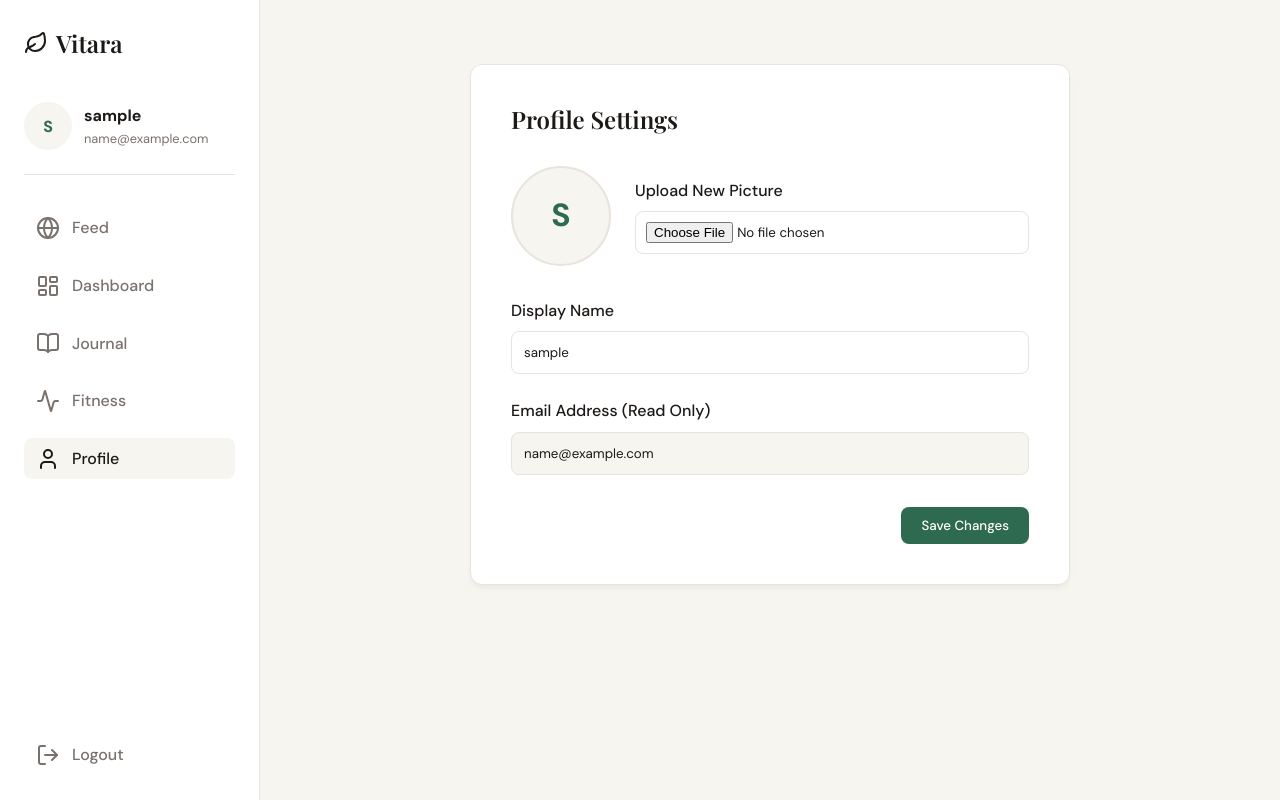
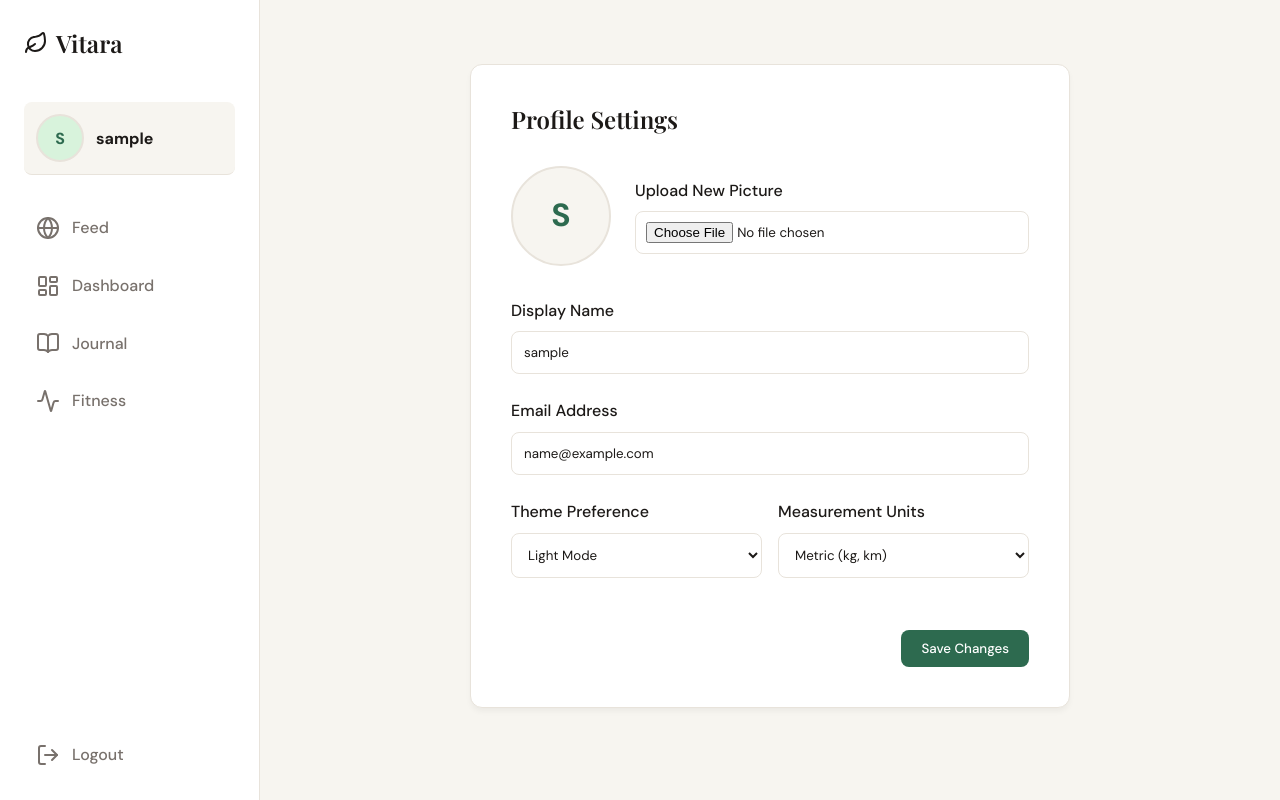
Before and after one commit to MathiasKES/Vitara, a Flask app: page /profile in a window 1280 px wide. Run offline with Flask 3, Linux system fonts and the light colour scheme; the visitor is signed in with stand-in values (Sample User, id 1); some web fonts are replaced.

Commit message:
feat: complete Phase 4 (App Polish & Profile Upgrades)

```diff
--- a/app/main/routes.py
+++ b/app/main/routes.py
@@ -3,6 +3,7 @@ import secrets
 from flask import Blueprint, render_template, redirect, url_for, request, current_app, flash
 from flask_login import login_required, current_user
 from app import db
+from app.models.user import User
 
 main_bp = Blueprint('main', __name__)
 
@@ -37,11 +38,41 @@ def profile():
                 flash('Profile picture updated.', 'success')
 
         display_name = request.form.get('display_name')
+        email = request.form.get('email')
+        theme = request.form.get('theme')
+        units = request.form.get('units')
+
+        if email and email != current_user.email:
+            existing_user = User.query.filter_by(email=email).first()
+            if existing_user:
+                flash('Email address is already in use.', 'danger')
+            else:
+                current_user.email = email
+                db.session.commit()
+                flash('Email updated.', 'success')
+
         if display_name:
             current_user.display_name = display_name
-            db.session.commit()
-            flash('Profile details updated.', 'success')
+        if theme:
+            current_user.theme = theme
+        if units:
+            current_user.units = units
+
+        db.session.commit()
+        flash('Profile settings updated.', 'success')
 
         return redirect(url_for('main.profile'))
 
     return render_template('main/profile.html')
+
+@main_bp.route('/profile/remove_pic', methods=['POST'])
+@login_required
+def remove_profile_pic():
+    if current_user.profile_pic_path:
+        upload_path = os.path.join(current_app.root_path, 'static', 'uploads', current_user.profile_pic_path)
+        if os.path.exists(upload_path):
+            os.remove(upload_path)
+        current_user.profile_pic_path = None
+        db.session.commit()
+        flash('Profile picture removed.', 'success')
+    return redirect(url_for('main.profile'))
--- a/app/models/user.py
+++ b/app/models/user.py
@@ -16,6 +16,8 @@ class User(UserMixin, db.Model):
     is_approved = db.Column(db.Boolean, default=False)
     allows_admin_emails = db.Column(db.Boolean, default=True)
     profile_pic_path = db.Column(db.String(255), nullable=True)
+    theme = db.Column(db.String(20), default='light')
+    units = db.Column(db.String(20), default='metric')
     created_at = db.Column(db.DateTime, default=lambda: datetime.now(timezone.utc))
     last_seen = db.Column(db.DateTime, default=lambda: datetime.now(timezone.utc))
 
--- a/app/static/css/base.css
+++ b/app/static/css/base.css
@@ -26,6 +26,16 @@
     --color-accent: #4ADE80;
     --color-accent-lt: #14532D;
   }
+}
+
+body.dark-theme {
+  --color-bg: #1C1917;
+  --color-surface: #292524;
+  --color-border: #44403C;
+  --color-text: #F7F5F0;
+  --color-muted: #A8A29E;
+  --color-accent: #4ADE80;
+  --color-accent-lt: #14532D;
 }
 
 * {
--- a/app/templates/base.html
+++ b/app/templates/base.html
@@ -17,7 +17,7 @@
     <script src="https://unpkg.com/lucide@latest"></script>
     {% block head %}{% endblock %}
 </head>
-<body>
+<body class="{{ 'dark-theme' if current_user.is_authenticated and current_user.theme == 'dark' else '' }}">
     <div class="app-container">
         {% if current_user.is_authenticated %}
         <aside class="sidebar">
@@ -25,19 +25,18 @@
                 <i data-lucide="leaf"></i> Vitara
             </div>
 
-            <div style="display: flex; align-items: center; gap: 12px; margin-bottom: 32px; padding-bottom: 24px; border-bottom: 1px solid var(--color-border);">
+            <a href="{{ url_for('main.profile') }}" class="nav-item {% if request.endpoint == 'main.profile' %}active{% endif %}" style="display: flex; align-items: center; gap: 12px; margin-bottom: 32px; padding: 12px; border-bottom: 1px solid var(--color-border); height: auto; justify-content: flex-start; text-decoration: none;">
                 {% if current_user.profile_pic_path %}
                 <img src="{{ url_for('static', filename='uploads/' + current_user.profile_pic_path) }}" alt="Profile" style="width: 48px; height: 48px; border-radius: 50%; object-fit: cover;">
                 {% else %}
-                <div style="width: 48px; height: 48px; border-radius: 50%; background-color: var(--color-bg); display: flex; align-items: center; justify-content: center; font-weight: 600; color: var(--color-accent);">
+                <div style="width: 48px; height: 48px; border-radius: 50%; background-color: var(--color-accent-lt); display: flex; align-items: center; justify-content: center; font-weight: 600; color: var(--color-accent); border: 2px solid var(--color-border);">
                     {{ current_user.display_name[0]|upper }}
                 </div>
                 {% endif %}
                 <div style="display: flex; flex-direction: column;">
                     <span style="font-weight: 600; color: var(--color-text);">{{ current_user.display_name }}</span>
-                    <span style="font-size: 0.8rem; color: var(--color-muted);">{{ current_user.email }}</span>
                 </div>
-            </div>
+            </a>
             <nav class="nav-menu">
                 <a href="{{ url_for('social.feed') }}" class="nav-item {% if request.endpoint == 'social.feed' %}active{% endif %}">
                     <i data-lucide="globe"></i> Feed
@@ -50,9 +49,6 @@
                 </a>
                 <a href="{{ url_for('fitness.index') }}" class="nav-item {% if request.endpoint and request.endpoint.startswith('fitness') %}active{% endif %}">
                     <i data-lucide="activity"></i> Fitness
-                </a>
-                <a href="{{ url_for('main.profile') }}" class="nav-item {% if request.endpoint == 'main.profile' %}active{% endif %}">
-                    <i data-lucide="user"></i> Profile
                 </a>
                 <div style="flex: 1"></div>
                 {% if current_user.is_admin %}
--- a/app/templates/fitness/index.html
+++ b/app/templates/fitness/index.html
@@ -64,7 +64,7 @@
                     <th>Exercise</th>
                     <th>Sets</th>
                     <th>Reps</th>
-                    <th>Weight</th>
+                    <th>Weight ({{ 'kg' if current_user.units == 'metric' else 'lb' }})</th>
                 </tr>
             </thead>
             <tbody>
--- a/app/templates/main/profile.html
+++ b/app/templates/main/profile.html
@@ -8,17 +8,23 @@
 
     <form method="POST" enctype="multipart/form-data" action="{{ url_for('main.profile') }}">
         <div style="display: flex; align-items: center; gap: 24px; margin-bottom: 32px;">
-            {% if current_user.profile_pic_path %}
-            <img src="{{ url_for('static', filename='uploads/' + current_user.profile_pic_path) }}" alt="Profile" style="width: 100px; height: 100px; border-radius: 50%; object-fit: cover; border: 2px solid var(--color-border);">
-            {% else %}
-            <div style="width: 100px; height: 100px; border-radius: 50%; background-color: var(--color-bg); display: flex; align-items: center; justify-content: center; font-size: 2rem; font-weight: 600; color: var(--color-accent); border: 2px solid var(--color-border);">
-                {{ current_user.display_name[0]|upper }}
+            <div style="position: relative; display: inline-block;">
+                {% if current_user.profile_pic_path %}
+                <img id="profile-preview" src="{{ url_for('static', filename='uploads/' + current_user.profile_pic_path) }}" alt="Profile" style="width: 100px; height: 100px; border-radius: 50%; object-fit: cover; border: 2px solid var(--color-border);">
+                <button type="button" onclick="document.getElementById('remove-pic-form').submit();" style="position: absolute; top: 0; right: 0; background: var(--color-danger); color: white; border: none; border-radius: 50%; width: 24px; height: 24px; cursor: pointer; display: flex; align-items: center; justify-content: center;" title="Remove Picture">
+                    <i data-lucide="x" style="width: 14px; height: 14px;"></i>
+                </button>
+                {% else %}
+                <img id="profile-preview" src="" style="display: none; width: 100px; height: 100px; border-radius: 50%; object-fit: cover; border: 2px solid var(--color-border);">
+                <div id="profile-placeholder" style="width: 100px; height: 100px; border-radius: 50%; background-color: var(--color-bg); display: flex; align-items: center; justify-content: center; font-size: 2rem; font-weight: 600; color: var(--color-accent); border: 2px solid var(--color-border);">
+                    {{ current_user.display_name[0]|upper }}
+                </div>
+                {% endif %}
             </div>
-            {% endif %}
 
             <div style="flex: 1;">
                 <label class="form-label" style="display: block; margin-bottom: 8px;">Upload New Picture</label>
-                <input type="file" name="profile_pic" accept="image/*" class="form-control" style="padding: 10px;">
+                <input type="file" name="profile_pic" id="profile_pic_input" accept="image/*" class="form-control" style="padding: 10px;">
             </div>
         </div>
 
@@ -27,9 +33,26 @@
             <input type="text" name="display_name" value="{{ current_user.display_name }}" class="form-control" required>
         </div>
 
-        <div class="form-group" style="margin-bottom: 32px;">
-            <label class="form-label">Email Address (Read Only)</label>
-            <input type="email" value="{{ current_user.email }}" class="form-control" disabled style="background-color: var(--color-bg); cursor: not-allowed;">
+        <div class="form-group" style="margin-bottom: 24px;">
+            <label class="form-label">Email Address</label>
+            <input type="email" name="email" value="{{ current_user.email }}" class="form-control" required>
+        </div>
+
+        <div style="display: grid; grid-template-columns: 1fr 1fr; gap: 16px; margin-bottom: 32px;">
+            <div class="form-group">
+                <label class="form-label">Theme Preference</label>
+                <select name="theme" class="form-control">
+                    <option value="light" {% if current_user.theme == 'light' %}selected{% endif %}>Light Mode</option>
+                    <option value="dark" {% if current_user.theme == 'dark' %}selected{% endif %}>Dark Mode</option>
+                </select>
+            </div>
+            <div class="form-group">
+                <label class="form-label">Measurement Units</label>
+                <select name="units" class="form-control">
+                    <option value="metric" {% if current_user.units == 'metric' %}selected{% endif %}>Metric (kg, km)</option>
+                    <option value="imperial" {% if current_user.units == 'imperial' %}selected{% endif %}>Imperial (lb, mi)</option>
+                </select>
+            </div>
         </div>
 
         <div style="text-align: right;">
@@ -37,4 +60,24 @@
         </div>
     </form>
 </div>
+<form id="remove-pic-form" method="POST" action="{{ url_for('main.remove_profile_pic') }}" onsubmit="return confirm('Are you sure you want to remove your profile picture?');" style="display: none;"></form>
 {% endblock %}
+
+{% block scripts %}
+<script>
+document.getElementById('profile_pic_input').addEventListener('change', function(event) {
+    const file = event.target.files[0];
+    if (file) {
+        const reader = new FileReader();
+        reader.onload = function(e) {
+            const preview = document.getElementById('profile-preview');
+            const placeholder = document.getElementById('profile-placeholder');
+            preview.src = e.target.result;
+            preview.style.display = 'block';
+            if (placeholder) placeholder.style.display = 'none';
+        }
+        reader.readAsDataURL(file);
+    }
+});
+</script>
+{% endblock %}
--- a/app/templates/social/feed.html
+++ b/app/templates/social/feed.html
@@ -16,9 +16,13 @@
         <div class="post-card">
             <div class="post-header" style="display: flex; justify-content: space-between; align-items: flex-start;">
                 <div style="display: flex; gap: 12px; align-items: center;">
-                    <div class="post-avatar">
+                    {% if pic.user.profile_pic_path %}
+                    <img src="{{ url_for('static', filename='uploads/' + pic.user.profile_pic_path) }}" alt="Profile" style="width: 40px; height: 40px; border-radius: 50%; object-fit: cover;">
+                    {% else %}
+                    <div class="post-avatar" style="width: 40px; height: 40px; border-radius: 50%; background-color: var(--color-bg); display: flex; align-items: center; justify-content: center; font-weight: 600; color: var(--color-accent);">
                         {{ pic.user.display_name[0]|upper }}
                     </div>
+                    {% endif %}
                     <div class="post-meta">
                         <h4>{{ pic.user.display_name }}</h4>
                         <span>{{ pic.created_at.strftime('%b %d at %H:%M') }}</span>
```
Also changed, not shown: app/templates/fitness/log.html (+12 -1 lines), migrations/versions/095ae973ba99_add_user_settings_preferences.py (added, +34 -0 lines), app/static/uploads/5d419c045cd525a4.jpeg (deleted), app/static/uploads/c0173809d1f07285.jpeg (renamed from app/static/uploads/0d774438a0b03716.jpeg), vitara.db.
